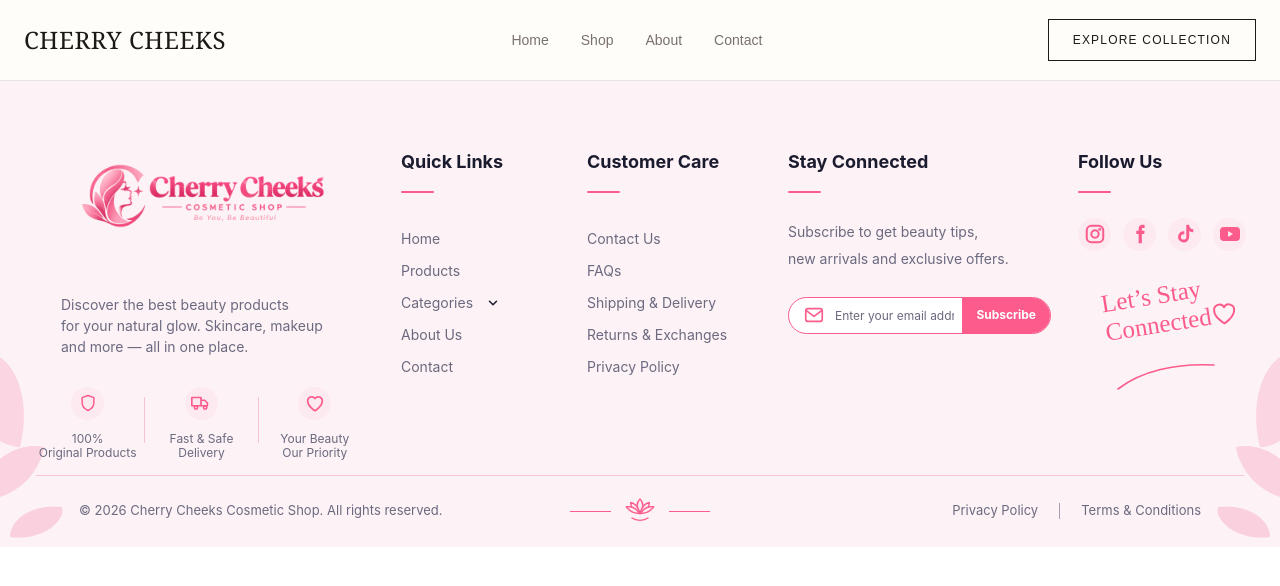
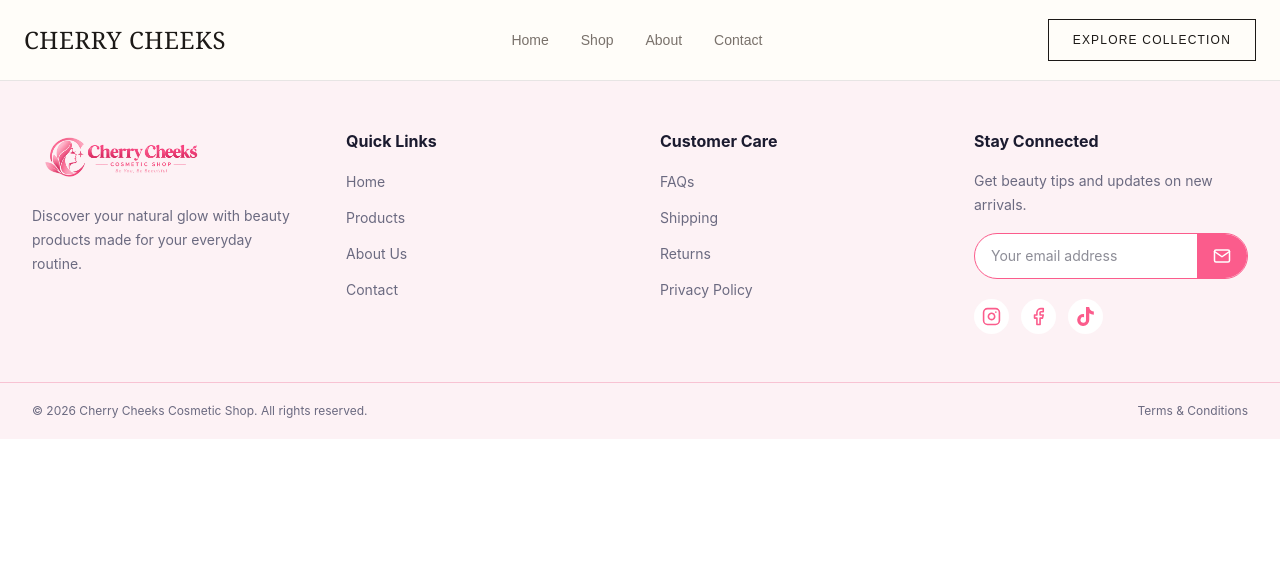
Before and after one commit to xzidx/Cherry-Cheeks-Cosmetic-Shop, a React (Vite) app: page /privacy in a window 1280 px wide. Shown: the top 586 px of the page. Built offline with nearby package versions, Linux system fonts and the light colour scheme.

Commit message:
udpate footer

```diff
--- a/src/components/shared/Footer.jsx
+++ b/src/components/shared/Footer.jsx
@@ -1,266 +1,172 @@
+
 import { useState } from "react";
+import { Link } from "react-router-dom";
+import { FiMail, FiInstagram, FiFacebook } from "react-icons/fi";
+import { FaTiktok } from "react-icons/fa";
 import logo from "../../assets/images/logo.png";
 
-/* ---------- inline icons (no extra packages) ---------- */
-const Svg = ({ children, size = 24, sw = 1.8 }) => (
-    <svg width={size} height={size} viewBox="0 0 24 24" fill="none" stroke="currentColor"
-        strokeWidth={sw} strokeLinecap="round" strokeLinejoin="round" aria-hidden="true">
-        {children}
-    </svg>
-);
-
-const ShieldIcon = () => <Svg size={20}><path d="M12 3 5 5.5v6c0 4.5 3 7.8 7 9.5 4-1.7 7-5 7-9.5v-6L12 3Z" /></Svg>;
-const TruckIcon = () => (
-    <Svg size={22}>
-        <path d="M2 6h10v9H2zM12 9h4l3 3v3h-7" />
-        <circle cx="6.5" cy="17" r="1.8" fill="#fdeaf0" />
-        <circle cx="16.5" cy="17" r="1.8" fill="#fdeaf0" />
-    </Svg>
-);
-const HeartIcon = () => <Svg size={22}><path d="M12 20.5s-8-4.8-8-10.7A4.4 4.4 0 0 1 12 7.2a4.4 4.4 0 0 1 8 2.6c0 5.9-8 10.7-8 10.7Z" /></Svg>;
-const MailIcon = () => <Svg size={22}><rect x="3" y="5" width="18" height="14" rx="2.5" /><path d="m4 7.5 8 6 8-6" /></Svg>;
-const ChevronDown = () => <Svg size={14} sw={2.6}><path d="m6 9 6 6 6-6" /></Svg>;
-
-const InstagramIcon = () => (
-    <Svg size={22} sw={2.2}>
-        <rect x="3" y="3" width="18" height="18" rx="5" /><circle cx="12" cy="12" r="4" />
-        <circle cx="17.2" cy="6.8" r="0.6" fill="currentColor" />
-    </Svg>
-);
-const FacebookIcon = () => (
-    <svg width="22" height="22" viewBox="0 0 24 24" fill="currentColor" aria-hidden="true">
-        <path d="M14 8.5V6.8c0-.8.2-1.3 1.4-1.3H17V2.2C16.7 2.1 15.7 2 14.6 2 12.2 2 10.5 3.5 10.5 6.2v2.3H8v3.5h2.5V22H14V12h2.6l.4-3.5H14Z" />
-    </svg>
-);
-const TikTokIcon = () => (
-    <svg width="22" height="22" viewBox="0 0 24 24" fill="currentColor" aria-hidden="true">
-        <path d="M16.6 2h-3.2v13.2a2.9 2.9 0 1 1-2.9-2.9c.3 0 .6 0 .8.1V9.1a6.1 6.1 0 1 0 5.3 6V8.7a7.7 7.7 0 0 0 4.4 1.4V6.9a4.5 4.5 0 0 1-4.4-4.9Z" />
-    </svg>
-);
-const YouTubeIcon = () => (
-    <svg width="24" height="24" viewBox="0 0 24 24" aria-hidden="true">
-        <rect x="2" y="5" width="20" height="14" rx="4" fill="currentColor" />
-        <path d="m10 9 5 3-5 3z" fill="#fdeaf0" />
-    </svg>
-);
-
-const Lotus = () => (
-    <svg width="34" height="34" viewBox="0 0 40 40" fill="none" stroke="currentColor"
-        strokeWidth="1.6" strokeLinejoin="round" aria-hidden="true">
-        <path d="M20 6c4 4 5 10 0 17-5-7-4-13 0-17Z" fill="#fdeaf0" />
-        <path d="M20 23C15 22 9 17 9 10c5 1 9 5 11 13ZM20 23c5-1 11-6 11-13-5 1-9 5-11 13Z" fill="#fdeaf0" />
-        <path d="M20 23c-5 0-12-2-16-8 6-1 11 1 16 8ZM20 23c5 0 12-2 16-8-6-1-11 1-16 8Z" fill="#fdeaf0" />
-        <path d="M10 28c6 4 14 4 20 0" />
-    </svg>
-);
-
-/* decorative petals: desktop only */
-const Petals = ({ className = "" }) => (
-    <svg width="90" height="200" viewBox="0 0 90 200" aria-hidden="true"
-        className={`pointer-events-none absolute bottom-0 hidden lg:block ${className}`}>
-        <g fill="#fbd0de">
-            <path d="M0 10c20 14 30 50 20 90-10 0-20-6-20-6z" opacity=".85" />
-            <path d="M0 112c22-18 44-12 44-12s-4 36-44 50z" opacity=".9" />
-            <path d="M10 190c0-18 24-34 52-30 4 14-20 34-52 30Z" />
-        </g>
-    </svg>
-);
-
-/* ---------- data ---------- */
 const quickLinks = [
-    { label: "Home", href: "/" },
-    { label: "Products", href: "/products" },
-    { label: "Categories", hasMenu: true },
-    { label: "About Us", href: "/about" },
-    { label: "Contact", href: "/contact" },
-];
-const customerCare = [
-    { label: "Contact Us", href: "/contact" },
-    { label: "FAQs", href: "/faqs" },
-    { label: "Shipping & Delivery", href: "/shipping" },
-    { label: "Returns & Exchanges", href: "/returns" },
-    { label: "Privacy Policy", href: "/privacy" },
-];
-const socials = [
-    { name: "Instagram", href: "#", Icon: InstagramIcon },
-    { name: "Facebook", href: "#", Icon: FacebookIcon },
-    { name: "TikTok", href: "#", Icon: TikTokIcon },
-    { name: "YouTube", href: "#", Icon: YouTubeIcon },
-];
-const features = [
-    { Icon: ShieldIcon, lines: ["100%", "Original Products"] },
-    { Icon: TruckIcon, lines: ["Fast & Safe", "Delivery"] },
-    { Icon: HeartIcon, lines: ["Your Beauty", "Our Priority"] },
+  { name: "Home", path: "/" },
+  { name: "Products", path: "/products" },
+  { name: "About Us", path: "/about" },
+  { name: "Contact", path: "/contact" },
 ];
 
-/* ---------- shared class strings ---------- */
-const circle =
-    "inline-flex h-[33px] w-[33px] shrink-0 items-center justify-center rounded-full bg-[#fdeaf0] text-[#fb5c8c]";
-const title =
-    "relative m-0 pb-5 text-[18px] font-bold leading-[1.2] text-[#1b1b2f] " +
-    "after:absolute after:bottom-0 after:left-0 after:h-[2px] after:w-[33px] after:rounded-sm after:bg-[#fb5c8c] after:content-['']";
-const link = "text-[14px] text-[#6b6a80] transition-colors hover:text-[#fb5c8c]";
-
+const customerLinks = [
+  { name: "FAQs", path: "/faqs" },
+  { name: "Shipping", path: "/shipping" },
+  { name: "Returns", path: "/returns" },
+  { name: "Privacy Policy", path: "/privacy" },
+];
 
 export default function Footer() {
   const [email, setEmail] = useState("");
-    const [open, setOpen] = useState(false);
 
   const handleSubmit = (e) => {
     e.preventDefault();
+
     if (!email.trim()) return;
-        // TODO: call your newsletter API here
+
+    // Connect your newsletter API here.
     console.log("Subscribe:", email);
     setEmail("");
   };
 
+  const linkStyle =
+    "text-sm text-[#6b6a80] transition hover:text-[#fb5c8c]";
+
   return (
-        <footer className="relative w-full overflow-hidden bg-[#fdf2f5] font-sans text-[#6b6a80]">
-            <Petals className="left-0" />
-            <Petals className="right-0 -scale-x-100" />
+    <footer className="bg-[#fdf2f5] font-sans text-[#6b6a80]">
+      <div className="mx-auto grid max-w-7xl grid-cols-1 gap-8 px-5 py-10 sm:grid-cols-2 md:grid-cols-4 md:gap-10 md:px-8 md:py-12">
 
-            {/* ---------- main grid ---------- */}
-            <div
-                className="relative z-10 mx-auto grid max-w-[1288px]
-                   grid-cols-2 gap-x-6 gap-y-10 px-5 pb-8 pt-10
-                   md:grid-cols-6 md:gap-x-8 md:gap-y-12 md:px-8 md:pb-10 md:pt-14
-                   lg:grid-cols-[340px_186px_201px_290px_1fr] lg:gap-0 lg:pb-0 lg:pl-[61px] lg:pr-[43px] lg:pt-[70px]"
-            >
         {/* Brand */}
-                <div className="col-span-full flex flex-col lg:col-span-1">
+        <div>
+          <Link to="/" aria-label="Cherry Cheeks Home">
             <img
               src={logo}
               alt="Cherry Cheeks Cosmetic Shop"
-                        className="w-full max-w-[200px] sm:max-w-[240px] lg:max-w-[280px]"
+              className="mb-4 w-44 max-w-full"
             />
-                    <p className="mt-5 max-w-[420px] text-[14px] leading-[22px] lg:mt-[49px] lg:leading-[21px]">
-                        Discover the best beauty products
-                        <br className="hidden lg:block" />{" "}
-                        for your natural glow. Skincare, makeup
-                        <br className="hidden lg:block" />{" "}
-                        and more — all in one place.
+          </Link>
+
+          <p className="max-w-xs text-sm leading-6">
+            Discover your natural glow with beauty products
+            made for your everyday routine.
           </p>
-
-                    <div className="mt-6 flex w-full max-w-[420px] flex-nowrap items-start lg:mb-[15px] lg:ml-[-30px] lg:mr-[30px] lg:mt-[30px] lg:max-w-none">
-                        {features.map(({ Icon, lines }, i) => (
-                            <div key={lines[0]} className="flex min-w-0 flex-1 items-start">
-                                {i > 0 && <span className="mt-[10px] h-[46px] w-px shrink-0 bg-[#f8c3d3]" />}
-                                <div className="flex min-w-0 flex-1 flex-col items-center px-1 text-center">
-                                    <span className={circle}><Icon /></span>
-                                    <span className="mt-3 text-[12px] leading-[14px]">{lines[0]}<br />{lines[1]}</span>
-                                </div>
-                            </div>
-                        ))}
-                    </div>
         </div>
 
         {/* Quick Links */}
-                <nav aria-label="Quick links" className="md:col-span-2 lg:col-span-1">
-                    <h4 className={title}>Quick Links</h4>
-                    <ul className="mt-5 list-none p-0 lg:mt-[30px]">
-                        {quickLinks.map((l) => (
-                            <li key={l.label} className="flex h-9 items-center lg:h-8">
-                                {l.hasMenu ? (
-                                    <button type="button" onClick={() => setOpen(!open)} aria-expanded={open}
-                                        className={`${link} inline-flex cursor-pointer items-center gap-[13px] border-0 bg-transparent p-0`}>
-                                        {l.label}
-                                        <span className={`inline-flex text-[#1b1b2f] transition-transform ${open ? "rotate-180" : ""}`}>
-                                            <ChevronDown />
-                                        </span>
-                                    </button>
-                                ) : (
-                                    <a href={l.href} className={link}>{l.label}</a>
-                                )}
+        <div>
+          <h3 className="mb-4 font-bold text-[#1b1b2f]">
+            Quick Links
+          </h3>
+
+          <ul className="space-y-3">
+            {quickLinks.map((item) => (
+              <li key={item.name}>
+                <Link to={item.path} className={linkStyle}>
+                  {item.name}
+                </Link>
               </li>
             ))}
           </ul>
-                </nav>
+        </div>
 
         {/* Customer Care */}
-                <nav aria-label="Customer care" className="md:col-span-2 lg:col-span-1">
-                    <h4 className={title}>Customer Care</h4>
-                    <ul className="mt-5 list-none p-0 lg:mt-[30px]">
-                        {customerCare.map((l) => (
-                            <li key={l.label} className="flex h-9 items-center lg:h-8">
-                                <a href={l.href} className={link}>{l.label}</a>
+        <div>
+          <h3 className="mb-4 font-bold text-[#1b1b2f]">
+            Customer Care
+          </h3>
+
+          <ul className="space-y-3">
+            {customerLinks.map((item) => (
+              <li key={item.name}>
+                <Link to={item.path} className={linkStyle}>
+                  {item.name}
+                </Link>
               </li>
             ))}
           </ul>
-                </nav>
+        </div>
 
-                {/* Stay Connected */}
-                <div className="col-span-full md:order-4 lg:order-none lg:col-span-1">
-                    <h4 className={title}>Stay Connected</h4>
-                    <p className="mt-5 text-[14px] leading-[24px] lg:mt-[25px] lg:leading-[27px]">
-                        Subscribe to get beauty tips,
-                        <br className="hidden lg:block" />{" "}
-                        new arrivals and exclusive offers.
+        {/* Newsletter */}
+        <div>
+          <h3 className="mb-4 font-bold text-[#1b1b2f]">
+            Stay Connected
+          </h3>
+
+          <p className="mb-4 text-sm leading-6">
+            Get beauty tips and updates on new arrivals.
           </p>
-                    <form onSubmit={handleSubmit}
-                        className="mt-5 flex h-11 w-full max-w-[420px] items-center overflow-hidden rounded-full
-                           border border-[#fb5c8c] bg-white focus-within:ring-[3px] focus-within:ring-[#fb5c8c]/20
-                           lg:mt-[25px] lg:h-[37px] lg:w-[263px] lg:max-w-full">
-                        <span className="ml-[14px] inline-flex text-[#fb5c8c]"><MailIcon /></span>
-                        <input type="email" value={email} onChange={(e) => setEmail(e.target.value)}
-                            placeholder="Enter your email address" aria-label="Email address"
-                            className="h-full min-w-0 flex-1 border-0 bg-transparent pl-[10px] pr-2 text-[16px] text-[#1b1b2f]
-                              outline-none placeholder:text-[#6b6a80] lg:text-[12px]" />
-                        <button type="submit"
-                            className="h-full cursor-pointer border-0 bg-[#fb5c8c] px-4 text-[13px] font-bold text-white
-                               transition-colors hover:bg-[#ee4579] lg:px-[14px] lg:text-[12px]">
-                            Subscribe
+
+          <form
+            onSubmit={handleSubmit}
+            className="flex overflow-hidden rounded-full border border-[#fb5c8c] bg-white focus-within:ring-2 focus-within:ring-[#fb5c8c]/30"
+          >
+            <label htmlFor="footer-email" className="sr-only">
+              Email address
+            </label>
+
+            <input
+              id="footer-email"
+              type="email"
+              value={email}
+              onChange={(e) => setEmail(e.target.value)}
+              placeholder="Your email address"
+              required
+              className="min-w-0 flex-1 bg-transparent px-4 py-3 text-sm text-[#1b1b2f] outline-none"
+            />
+
+            <button
+              type="submit"
+              aria-label="Subscribe to newsletter"
+              className="bg-[#fb5c8c] px-4 text-white transition hover:bg-[#ee4579]"
+            >
+              <FiMail size={18} />
             </button>
           </form>
-                </div>
 
-                {/* Follow Us */}
-                <div className="col-span-full md:order-3 md:col-span-2 lg:order-none lg:col-span-1">
-                    <h4 className={title}>Follow Us</h4>
-                    <div className="mt-5 flex gap-3 lg:mt-[25px]">
-                        {socials.map(({ name, href, Icon }) => (
-                            <a key={name} href={href} aria-label={name}
-                                className={`${circle} transition-colors hover:bg-[#fb5c8c] hover:text-white`}>
-                                <Icon />
+          <div className="mt-5 flex gap-3">
+            <a
+              href="#"
+              aria-label="Instagram"
+              className="rounded-full bg-white p-2 text-[#fb5c8c] transition hover:bg-[#fb5c8c] hover:text-white"
+            >
+              <FiInstagram size={19} />
             </a>
-                        ))}
-                    </div>
 
-                    {/* script tagline — desktop only */}
-                    <div aria-hidden="true" className="relative ml-[30px] mt-[38px] hidden h-[100px] w-[160px] text-[#fb5c8c] lg:block">
-                        <span className="absolute left-0 top-0 block origin-bottom-left -rotate-[9deg] whitespace-nowrap
-                             font-['Dancing_Script','Brush_Script_MT',cursive] text-[25px] leading-[29px]">
-                            Let’s Stay<br />Connected
-                            <svg className="absolute -right-7 top-[28px] rotate-[8deg]" width="30" height="30" viewBox="0 0 24 24"
-                                fill="none" stroke="currentColor" strokeWidth="1.6" strokeLinejoin="round">
-                                <path d="M12 20s-8-4.8-8-10.5A4.3 4.3 0 0 1 12 7a4.3 4.3 0 0 1 8 2.5C20 15.2 12 20 12 20Z" />
-                            </svg>
-                        </span>
-                        <svg className="absolute left-2 top-[72px]" width="100" height="30" viewBox="0 0 100 30" fill="none">
-                            <path d="M2 28C25 10 60 2 98 4" stroke="currentColor" strokeWidth="1.6" strokeLinecap="round" />
-                        </svg>
+            <a
+              href="#"
+              aria-label="Facebook"
+              className="rounded-full bg-white p-2 text-[#fb5c8c] transition hover:bg-[#fb5c8c] hover:text-white"
+            >
+              <FiFacebook size={19} />
+            </a>
+
+            <a
+              href="#"
+              aria-label="TikTok"
+              className="rounded-full bg-white p-2 text-[#fb5c8c] transition hover:bg-[#fb5c8c] hover:text-white"
+            >
+              <FaTiktok size={19} />
+            </a>
           </div>
         </div>
       </div>
 
-            {/* ---------- bottom bar ---------- */}
-            <div
-                className="relative z-10 mx-auto grid max-w-[1208px] grid-cols-1 justify-items-center gap-4 border-t
-                   border-[#f8c3d3] px-5 py-6 text-center text-[13px]
-                   md:grid-cols-2 md:justify-items-stretch md:gap-6 md:px-8 md:text-left
-                   lg:h-[72px] lg:grid-cols-[1fr_auto_1fr] lg:gap-0 lg:px-[43px] lg:py-0"
+      {/* Bottom Bar */}
+      <div className="border-t border-[#f8c3d3]">
+        <div className="mx-auto flex max-w-7xl flex-col items-center justify-between gap-3 px-5 py-5 text-center text-xs sm:flex-row sm:px-8 sm:text-left">
+          <p>
+            © 2026 Cherry Cheeks Cosmetic Shop. All rights reserved.
+          </p>
+
+          <Link
+            to="/terms"
+            className="transition hover:text-[#fb5c8c]"
           >
-                <p className="m-0 md:self-center">© 2026 Cherry Cheeks Cosmetic Shop. All rights reserved.</p>
-
-                <div className="order-first flex items-center gap-3 text-[#fb5c8c] md:hidden lg:order-none lg:flex lg:self-center">
-                    <span className="block h-px w-[41px] bg-[#fb5c8c]" />
-                    <Lotus />
-                    <span className="block h-px w-[41px] bg-[#fb5c8c]" />
-                </div>
-
-                <div className="flex flex-wrap items-center justify-center gap-x-[21px] gap-y-2 md:justify-self-end md:self-center lg:justify-self-end">
-                    <a href="/privacy" className="hover:text-[#fb5c8c]">Privacy Policy</a>
-                    <i className="h-4 w-px bg-[#6b6a80]/60" />
-                    <a href="/terms" className="hover:text-[#fb5c8c]">Terms &amp; Conditions</a>
+            Terms &amp; Conditions
+          </Link>
         </div>
       </div>
     </footer>
```
Lines whose indentation alone changed are shown as unchanged.
